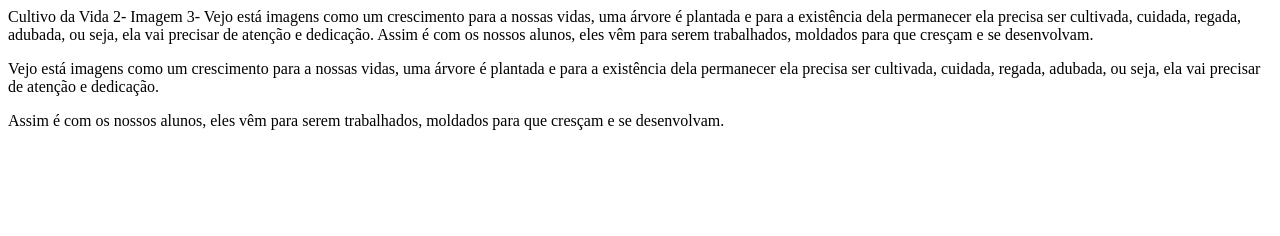
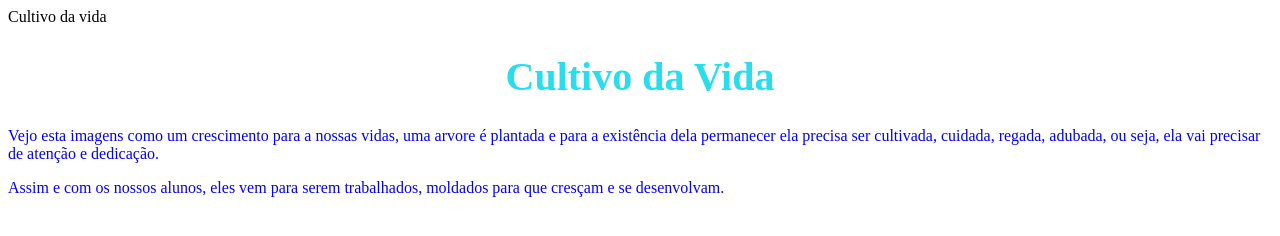
Before and after one commit to nanisouzaa/nanisouza, a plain HTML site: page index.html in a window 1280 px wide. Drawn offline with Linux system fonts and the light colour scheme.

Commit message:
alteração atual

```diff
--- a/index.html
+++ b/index.html
@@ -1,19 +1,23 @@
-<!DOCTYPEhtml>
-    <html lang="pt-br">
+<!DOCTYPE html>
+<html lang="pt-br">
 
-    <head>
+<head>
 
-        <meta charset="UTF-8">
-        <title>CGL</title>
-        <link rel="stylesheet" href="style.css">
+    <meta charset="UTF-8">
+    </title>Cultivo da vida</title>
+    <link rel="stylesheet" href="style.css">
 
-    </head>
-    	Cultivo da Vida
+</head>
 
-2-	Imagem
+<body>
 
-3-	Vejo está imagens como um crescimento para a nossas vidas, uma árvore é plantada e para a existência dela permanecer ela precisa ser cultivada, cuidada, regada, adubada, ou seja, ela vai precisar de atenção e dedicação.
-Assim é com os nossos alunos, eles vêm para serem trabalhados, moldados para que cresçam e se desenvolvam.
-<p></p>
-    <p>Vejo está imagens como um crescimento para a nossas vidas, uma árvore é plantada e para a existência dela permanecer ela precisa ser cultivada, cuidada, regada, adubada, ou seja, ela vai precisar de atenção e dedicação.</p>
-    <p>Assim é com os nossos alunos, eles vêm para serem trabalhados, moldados para que cresçam e se desenvolvam.</p>
+    <h1 id="titulo">Cultivo da Vida</h1>
+
+    <p class="texto">Vejo esta imagens como um crescimento para a nossas vidas, uma arvore é plantada e para a
+        existência dela permanecer ela precisa ser cultivada, cuidada, regada, adubada, ou seja, ela vai precisar de
+        atenção e dedicação.</p>
+    <p class="texto">Assim e com os nossos alunos, eles vem para serem trabalhados, moldados para que cresçam e se
+        desenvolvam.</p>
+</body>
+
+</html>
--- a/style.css
+++ b/style.css
@@ -1,5 +1,10 @@
-h1 {
-    color:aqua;
-    text-align:center;
-    font-size: 20px;
+#titulo {
+    color: rgb(42, 221, 237);
+    text-align: center;
+    font-size: 40px;
 }
+
+.texto {
+    color: blue;
+    texte -align: center font-size: 35px;
+}
```
